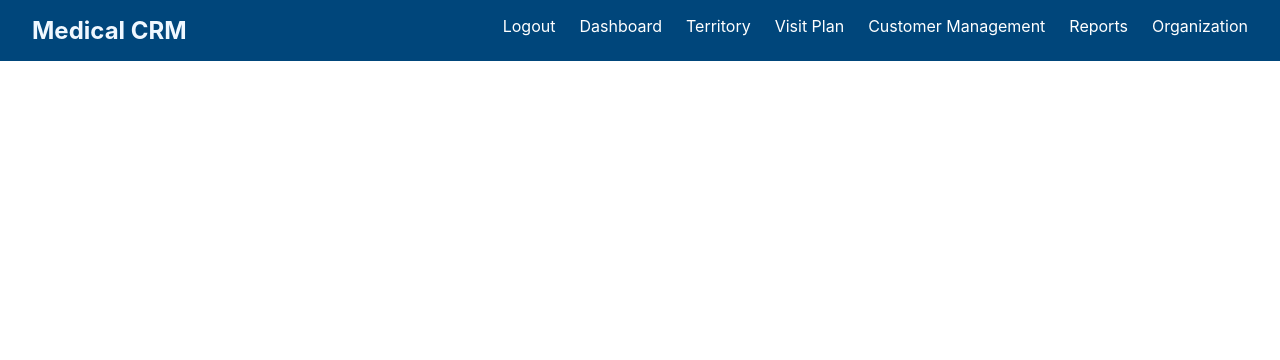
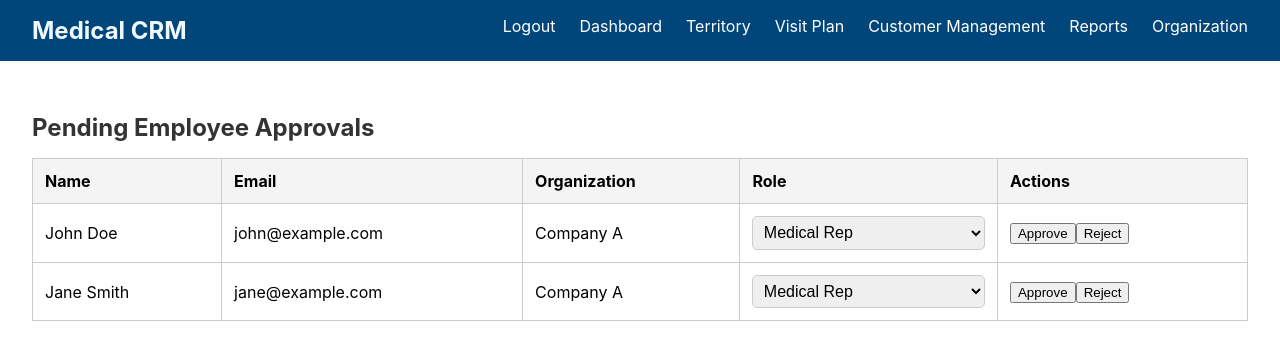
Before and after one commit to Hashmi2k03/MRAFrontend, a React (Create React App) app: page /pending in a window 1280 px wide. Shown: the top 360 px of the page. Built offline with nearby package versions, Linux system fonts and the light colour scheme.

Commit message:
pending pages

```diff
--- a/src/App.js
+++ b/src/App.js
@@ -9,6 +9,7 @@ import CustomerManagement from "./Pages/CManagement";
 import Reports from "./Pages/Reports";
 import AdminDash from "./Pages/AdminDash";
 import TerEmp from "./Pages/TerEmp";
+import Pending from "./Pages/Pending";
 
 import "./App.css";
 
@@ -42,6 +43,7 @@ function AppRoutes() {
         <Route path="/reports" element={<Reports />} />
         <Route path="/AdminDash" element={<AdminDash />} />
         <Route path="/TerEmp" element={<TerEmp />} />
+        <Route path="/pending" element={<Pending />} />
       </Routes>
     </>
   );
--- /dev/null
+++ b/src/Pages/Pending.jsx
@@ -0,0 +1,100 @@
+import React, { useEffect, useState } from "react";
+import "./pending.css";
+
+const Pending = () => {
+  const [pendingEmployees, setPendingEmployees] = useState([]);
+  const [roleUpdates, setRoleUpdates] = useState({}); // track role updates by ID
+
+  // Simulated API call with mock data
+  useEffect(() => {
+    setTimeout(() => {
+      const mockData = [
+        {
+          _id: "1",
+          name: "John Doe",
+          email: "john@example.com",
+          organization: "Company A",
+          role: "Medical Rep"
+        },
+        {
+          _id: "2",
+          name: "Jane Smith",
+          email: "jane@example.com",
+          organization: "Company A",
+          role: "Medical Rep"
+        }
+      ];
+      setPendingEmployees(mockData);
+
+      // Initialize roleUpdates with current roles
+      const initialRoles = {};
+      mockData.forEach((emp) => {
+        initialRoles[emp._id] = emp.role;
+      });
+      setRoleUpdates(initialRoles);
+    }, 500);
+  }, []);
+
+  const handleRoleChange = (id, newRole) => {
+    setRoleUpdates((prev) => ({ ...prev, [id]: newRole }));
+  };
+
+  const handleApprove = (id) => {
+    const selectedRole = roleUpdates[id] || "Medical Rep";
+    alert(`Approved employee ID: ${id} with role: ${selectedRole}`);
+    setPendingEmployees((prev) => prev.filter((emp) => emp._id !== id));
+  };
+
+  const handleReject = (id) => {
+    alert(`Rejected employee ID: ${id}`);
+    setPendingEmployees((prev) => prev.filter((emp) => emp._id !== id));
+  };
+
+  return (
+    <div className="pending-approvals">
+      <h2>Pending Employee Approvals</h2>
+
+      {pendingEmployees.length === 0 ? (
+        <p>No pending requests.</p>
+      ) : (
+        <table>
+          <thead>
+            <tr>
+              <th>Name</th>
+              <th>Email</th>
+              <th>Organization</th>
+              <th>Role</th>
+              <th>Actions</th>
+            </tr>
+          </thead>
+          <tbody>
+            {pendingEmployees.map((emp) => (
+              <tr key={emp._id}>
+                <td>{emp.name}</td>
+                <td>{emp.email}</td>
+                <td>{emp.organization}</td>
+                <td>
+                  <select
+                    value={roleUpdates[emp._id] || emp.role}
+                    onChange={(e) => handleRoleChange(emp._id, e.target.value)}
+                  >
+                    <option value="Medical Rep">Medical Rep</option>
+                    <option value="Sales Rep">Sales Rep</option>
+                    <option value="Team Lead">Team Lead</option>
+                    <option value="Manager">Manager</option>
+                  </select>
+                </td>
+                <td>
+                  <button onClick={() => handleApprove(emp._id)}>Approve</button>
+                  <button onClick={() => handleReject(emp._id)}>Reject</button>
+                </td>
+              </tr>
+            ))}
+          </tbody>
+        </table>
+      )}
+    </div>
+  );
+};
+
+export default Pending;
--- /dev/null
+++ b/src/Pages/pending.css
@@ -0,0 +1,26 @@
+.pending-approvals {
+  padding: 2rem;
+}
+
+table {
+  width: 100%;
+  border-collapse: collapse;
+  margin-top: 1rem;
+}
+
+th,
+td {
+  border: 1px solid #ccc;
+  padding: 0.75rem;
+  text-align: left;
+}
+
+th {
+  background-color: #f4f4f4;
+}
+
+select {
+  padding: 0.4rem;
+  border-radius: 5px;
+  border: 1px solid #ccc;
+}
```
